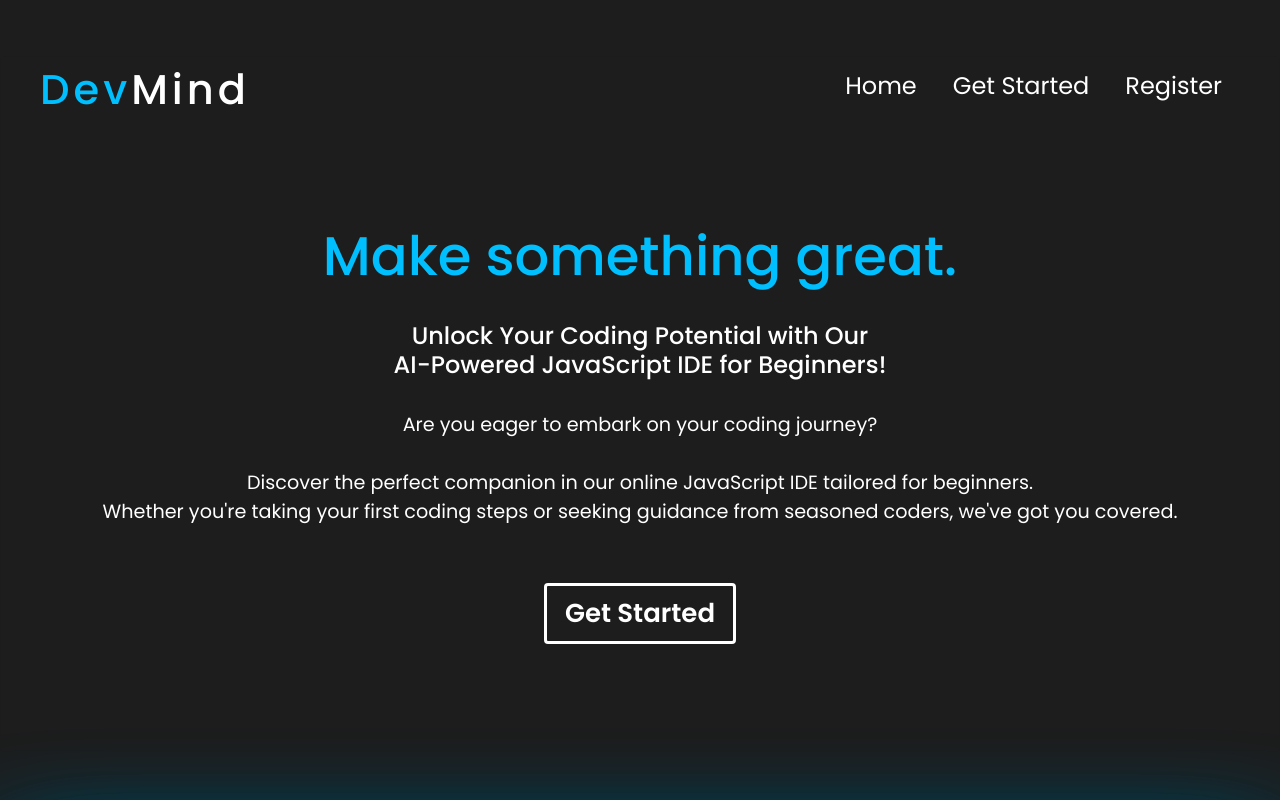
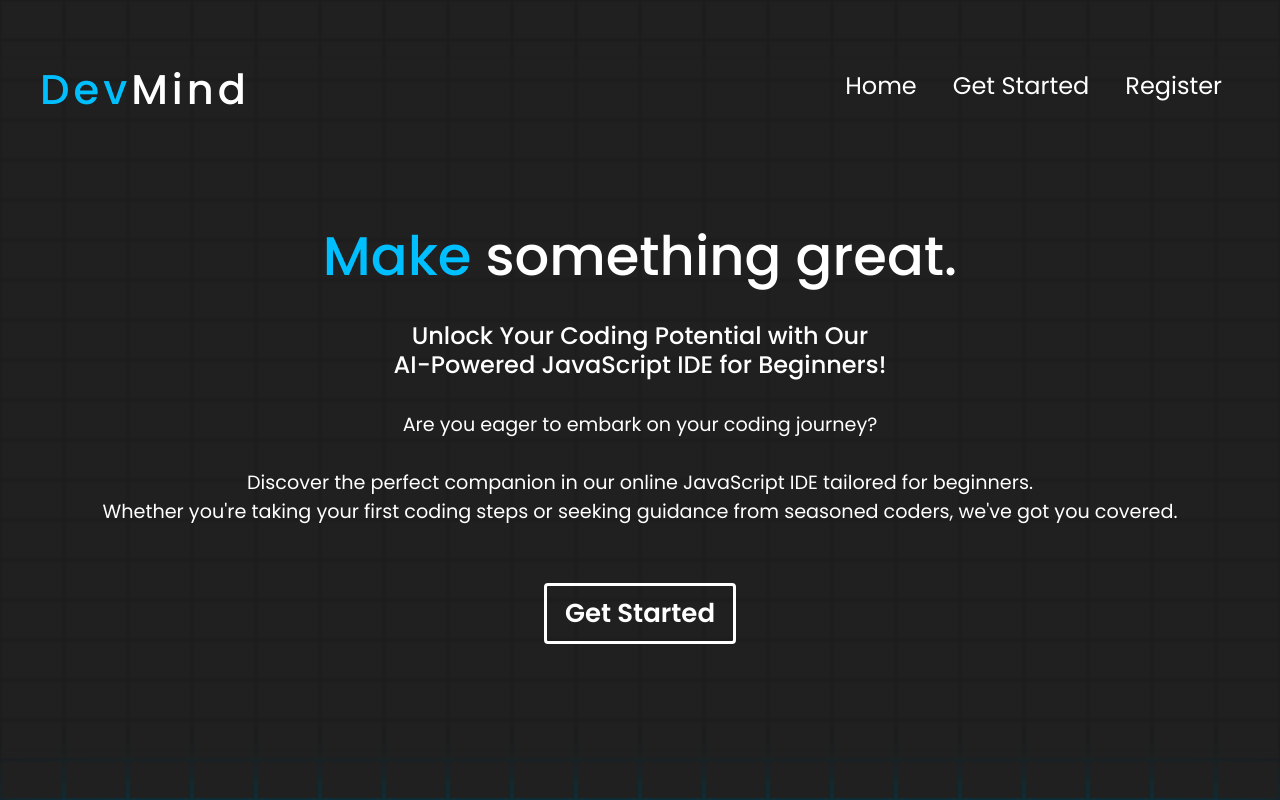
Before and after one commit to kaveenexe/IDEWithAI, a React (Create React App) app in the folder frontend/: page / in a window 1280 px wide. Built offline with nearby package versions, Linux system fonts and the light colour scheme.

Commit message:
Adding animated background

```diff
--- a/frontend/src/components/Navbar/Navbar.css
+++ b/frontend/src/components/Navbar/Navbar.css
@@ -3,8 +3,23 @@
 }
 
 .dashboard_icon {
-    width: 20px;
-    height: 20px;
+    color: white;
+    width: 30px;
+    height: 30px;
     margin-right: 10px;
     margin-top: 3px;
 }
+
+.dashboard_icon:hover {
+    color: white;
+}
+
+.navbar_font_logo{
+    color: white;
+    transition: text-shadow 0.3s ease;
+}
+
+.navbar_font_logo:hover {
+    color: white;
+    text-shadow: 2px 2px 4px rgba(1, 1, 1, 0.9);
+}
--- a/frontend/src/components/Navbar/Navbar.jsx
+++ b/frontend/src/components/Navbar/Navbar.jsx
@@ -46,7 +46,7 @@ function ContainerInsideExample() {
     // IF USER LOGIN NAVBAR WILL SHOW THIS
     <Navbar bg="primary" data-bs-theme="dark">
       <Container>
-        <Navbar.Brand href="/" className="navbar_font">
+        <Navbar.Brand href="/" className="navbar_font_logo">
           DevMind
         </Navbar.Brand>
         <Nav className="justify-content-end">
--- a/frontend/src/pages/Home/home.jsx
+++ b/frontend/src/pages/Home/home.jsx
@@ -9,37 +9,63 @@ function Home() {
     const colorBoxElements = [];
 
     for (let i = 0; i < numberOfColorBoxes; i++) {
-      colorBoxElements.push(
-        <div key={i} className="colorBox" />
-      );
+      colorBoxElements.push(<div key={i} className="colorBox" />);
     }
 
     setColorBoxes(colorBoxElements);
   }, []);
 
   return (
-    <div className='main_homecontainer'>
+    <div className="main_homecontainer">
       <div className="bgAnimation" id="bgAnimation">
         <div className="backgroundAmim"></div>
+        {colorBoxes}
       </div>
       <div className="home_container">
         <nav>
-          <h1><span>Dev</span>Mind</h1>
+          <h1>
+            <span>Dev</span>Mind
+          </h1>
           <ul>
-            <a href="/"><li>Home</li></a>
-            <a href="/code-editor"><li>Get Started</li></a>
-            <a href="/register"><li>Register</li></a>
+            <a href="/">
+              <li>Home</li>
+            </a>
+            <a href="/code-editor">
+              <li>Get Started</li>
+            </a>
+            <a href="/register">
+              <li>Register</li>
+            </a>
           </ul>
         </nav>
         <section>
           <div className="textBox">
-            <h1><span>Make something great.</span></h1>
-            <br/>
-            <h4>Unlock Your Coding Potential with Our<br/>AI-Powered JavaScript IDE for Beginners!</h4>
+            <h1>
+              <span>Make</span> something great.
+            </h1>
             <br />
-            <p>Are you eager to embark on your coding journey?<br/><br/>Discover the perfect companion in our online JavaScript IDE tailored for beginners.<br/>Whether you're taking your first coding steps or seeking guidance from seasoned coders, we've got you covered.</p>
+            <h4>
+              Unlock Your Coding Potential with Our
+              <br />
+              AI-Powered JavaScript IDE for Beginners!
+            </h4>
             <br />
-            <a href="/code-editor"><button className="homeBtn" style={{ '--i': '#fff' }}>Get Started</button></a>
+            <p>
+              Are you eager to embark on your coding journey?
+              <br />
+              <br />
+              Discover the perfect companion in our online JavaScript IDE
+              tailored for beginners.
+              <br />
+              Whether you're taking your first coding steps or seeking guidance
+              from seasoned coders, we've got you covered.
+            </p>
+            <br />
+            <a href="/code-editor">
+              <button className="homeBtn" style={{ "--i": "#fff" }}>
+                Get Started
+              </button>
+            </a>
           </div>
         </section>
       </div>
```
